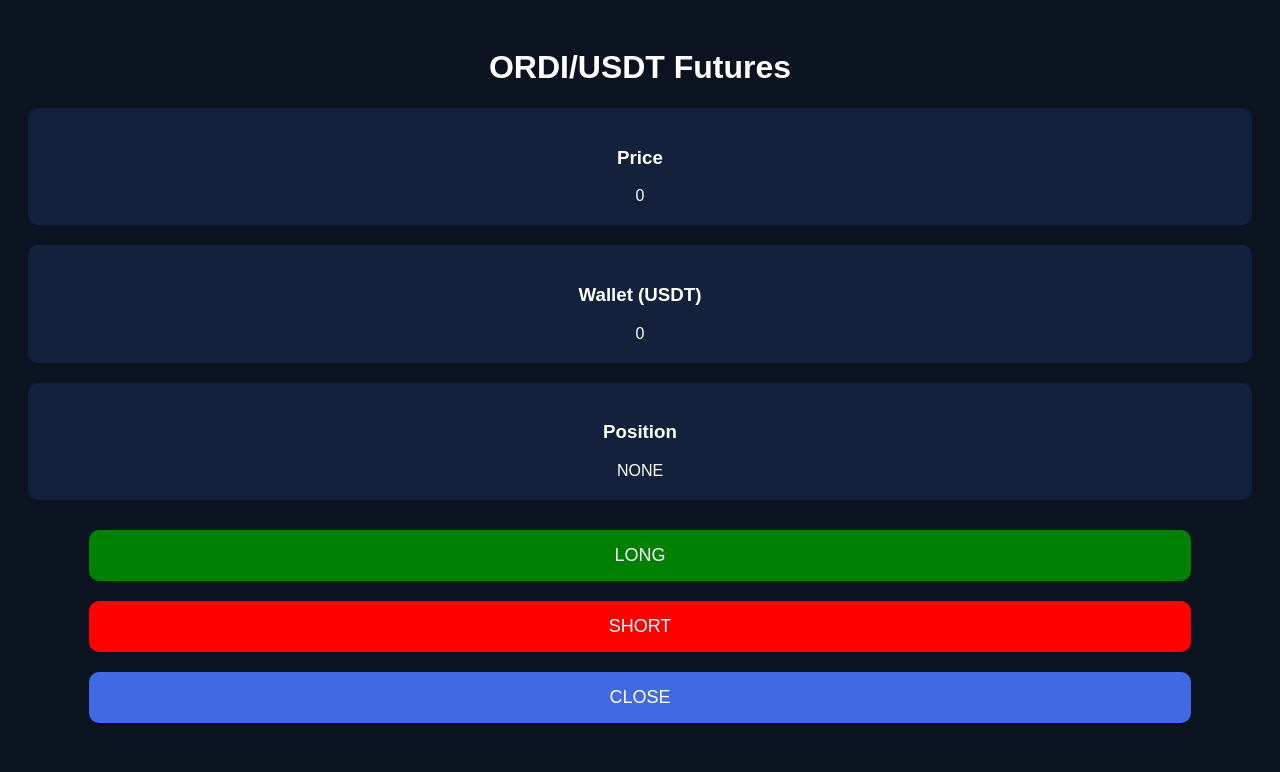
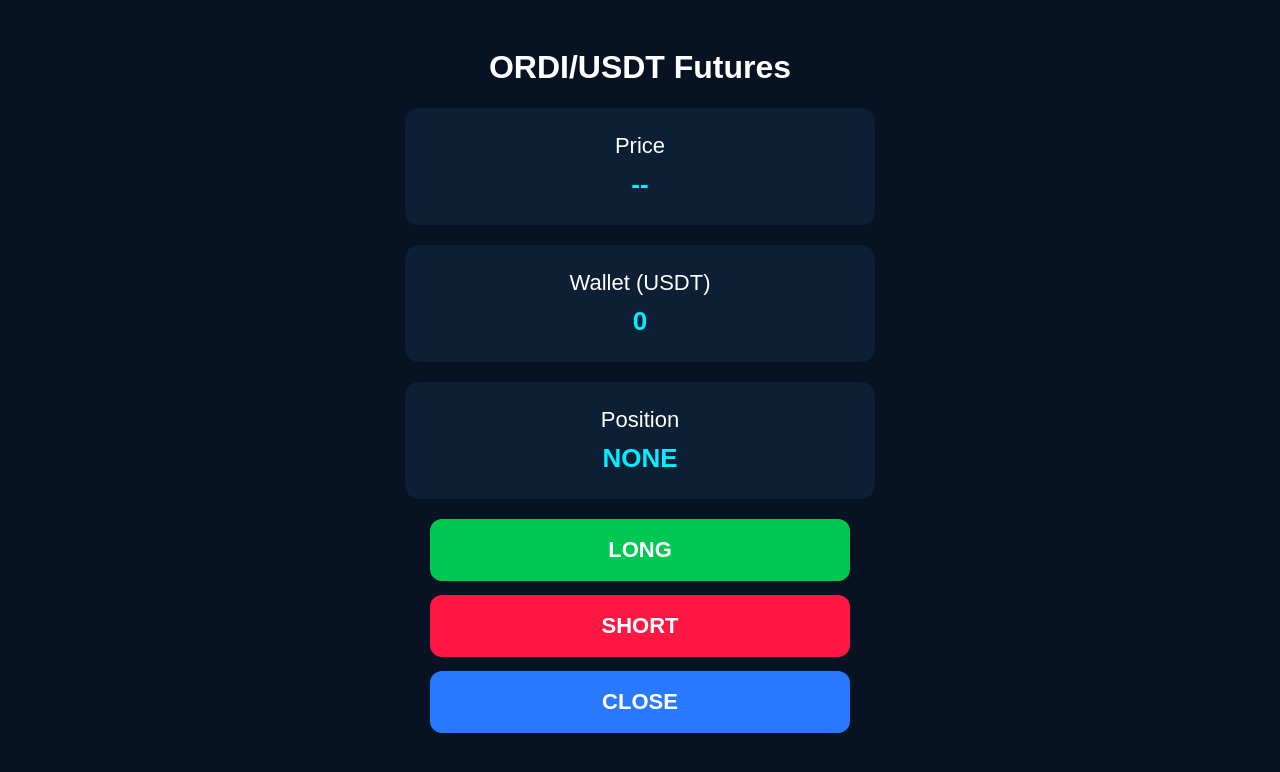
Before and after one commit to sudch-dev/Coin, a Flask app: page / in a window 1280 px wide. Shown: the top 772 px of the page. Run offline with Flask 3, Linux system fonts and the light colour scheme; data that the repository does not hold is empty.

Commit message:
Update index.html

```diff
--- a/templates/index.html
+++ b/templates/index.html
@@ -1,78 +1,110 @@
 <!DOCTYPE html>
 <html>
 <head>
+<meta name="viewport" content="width=device-width, initial-scale=1">
 <title>ORDI/USDT Futures</title>
-    <meta name="viewport" content="width=device-width, initial-scale=1" />
+
 <style>
-        body {
-            background: #0b1220;
-            color: white;
-            font-family: Arial;
-            text-align: center;
-            padding: 20px;
+body{
+  background:#071222;
+  color:white;
+  font-family:Arial;
+  text-align:center;
+  padding:20px;
 }
-        .card {
-            background: #14213d;
-            margin: 20px 0;
-            padding: 20px;
-            border-radius: 10px;
+
+.card{
+  background:#0d1f35;
+  margin:20px auto;
+  padding:25px;
+  border-radius:14px;
+  width:90%;
+  max-width:420px;
+  font-size:22px;
 }
-        button {
-            width: 90%;
-            padding: 15px;
-            margin: 10px;
-            font-size: 18px;
-            border: none;
-            border-radius: 10px;
+
+.value{
+  margin-top:10px;
+  font-weight:bold;
+  font-size:26px;
+  color:#00f0ff;
 }
-        .long { background: green; color: white; }
-        .short { background: red; color: white; }
-        .close { background: royalblue; color: white; }
+
+button{
+  width:90%;
+  max-width:420px;
+  padding:18px;
+  margin:14px auto;
+  border:none;
+  border-radius:12px;
+  font-size:22px;
+  font-weight:bold;
+  color:white;
+  display:block;
+}
+
+.long{ background:#00c853; }
+.short{ background:#ff1744; }
+.close{ background:#2979ff; }
+
+button:active{ opacity:0.8; }
 </style>
 </head>
+
 <body>
 
 <h1>ORDI/USDT Futures</h1>
 
 <div class="card">
-    <h3>Price</h3>
-    <div id="price">--</div>
+  Price
+  <div id="price" class="value">--</div>
 </div>
 
 <div class="card">
-    <h3>Wallet (USDT)</h3>
-    <div id="wallet">--</div>
+  Wallet (USDT)
+  <div id="wallet" class="value">--</div>
 </div>
 
 <div class="card">
-    <h3>Position</h3>
-    <div id="position">NONE</div>
+  Position
+  <div id="position" class="value">NONE</div>
 </div>
 
-<button class="long" onclick="trade('long')">LONG</button>
-<button class="short" onclick="trade('short')">SHORT</button>
-<button class="close" onclick="trade('close')">CLOSE</button>
+<button class="long" onclick="send('long')">LONG</button>
+<button class="short" onclick="send('short')">SHORT</button>
+<button class="close" onclick="send('close')">CLOSE</button>
 
 <script>
-async function update() {
-    try {
-        const res = await fetch("/status");
-        const data = await res.json();
-        document.getElementById("price").innerText = data.price;
-        document.getElementById("wallet").innerText = data.wallet;
-        document.getElementById("position").innerText = data.position;
-    } catch (e) {
-        console.log("Status error");
+async function update(){
+  try{
+    const r = await fetch("/status");
+    const d = await r.json();
+
+    document.getElementById("price").innerText =
+      d.price ? Number(d.price).toFixed(4) : "--";
+
+    document.getElementById("wallet").innerText =
+      d.wallet ? Number(d.wallet).toFixed(4) : "0";
+
+    document.getElementById("position").innerText =
+      d.position || "NONE";
+
+  }catch(e){
+    console.log("Update error", e);
   }
 }
 
-async function trade(type) {
-    await fetch("/" + type, { method: "POST" });
+async function send(action){
+  try{
+    await fetch("/" + action, { method:"POST" });
     setTimeout(update, 1000);
+  }catch(e){
+    alert("Order failed");
+  }
 }
 
-setInterval(update, 3000);
 update();
+setInterval(update, 5000);
 </script>
 
 </body>
```
Lines whose indentation alone changed are shown as unchanged.
